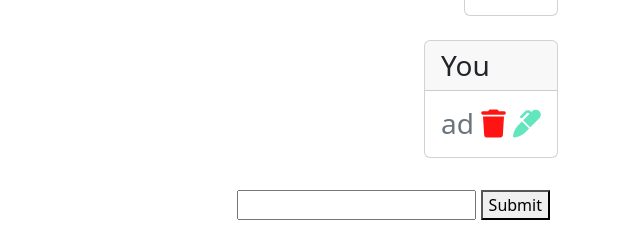
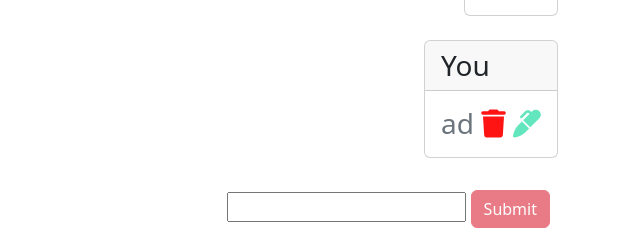
Before and after one commit to Praveensv11/Connect, a Django app: page /community/ in a window 1280 px wide. Shown: the part 1045-1281 px from the top of the page, without its empty margins (640-1280 px from the left). Run offline with Django 4.2, Linux system fonts and the light colour scheme; a user stored in the database is signed in; data comes from the database, SQL or seed files in the repository; both versions use the stored data as it was after the commit.

Commit message:
reused the same noemptyform.js in community user cannot sumbit empty chat

```diff
--- a/event/event_app/templates/event/base.html
+++ b/event/event_app/templates/event/base.html
@@ -16,9 +16,11 @@
         <link rel="stylesheet" href="https://cdnjs.cloudflare.com/ajax/libs/font-awesome/6.5.1/css/all.min.css" integrity="sha512-DTOQO9RWCH3ppGqcWaEA1BIZOC6xxalwEsw9c2QQeAIftl+Vegovlnee1c9QX4TctnWMn13TZye+giMm8e2LwA==" crossorigin="anonymous" referrerpolicy="no-referrer" />
     </head>
     <body>
+        <div>
         {% block body %}
 
         {% endblock  %}
+        </div>
         <script src="https://cdn.jsdelivr.net/npm/bootstrap@5.3.3/dist/js/bootstrap.bundle.min.js" integrity="sha384-YvpcrYf0tY3lHB60NNkmXc5s9fDVZLESaAA55NDzOxhy9GkcIdslK1eN7N6jIeHz" crossorigin="anonymous"></script>
     </body>
 </html>
--- a/event/event_app/templates/event/community.html
+++ b/event/event_app/templates/event/community.html
@@ -3,6 +3,10 @@
 {% block title %}
     Community page
 {% endblock %}
+
+{% block head %}
+    {% load static %}
+{% endblock  %}
 
 {% block body %}
     {% if user.is_authenticated %}
@@ -46,8 +50,8 @@
             <div class="d-flex align-items-end flex-column" style="height: 200px; flex:flex-end;">
                 <form action="{% url 'event:community' %}" method="POST" autocomplete="off" class="mt-auto p-2">
                     {% csrf_token %%}
-                    <input type="text" name="chat" class="noemptydata ">
-                    <button>Submit</button>
+                    <input type="text" name="chat" id="noempty">
+                    <input type="submit" class="btn btn-danger" id="submit">
                 </form>
             </div>
         </div>
@@ -62,4 +66,5 @@
             <a href="{% url 'event:signin' %}" class="btn btn-secondary m-3">Signin</a>
         </div>
     {% endif %}
+    <script src="{% static 'js/noemptyform.js' %}"></script>
 {% endblock %}
```
Also changed, not shown: event/db.sqlite3.
